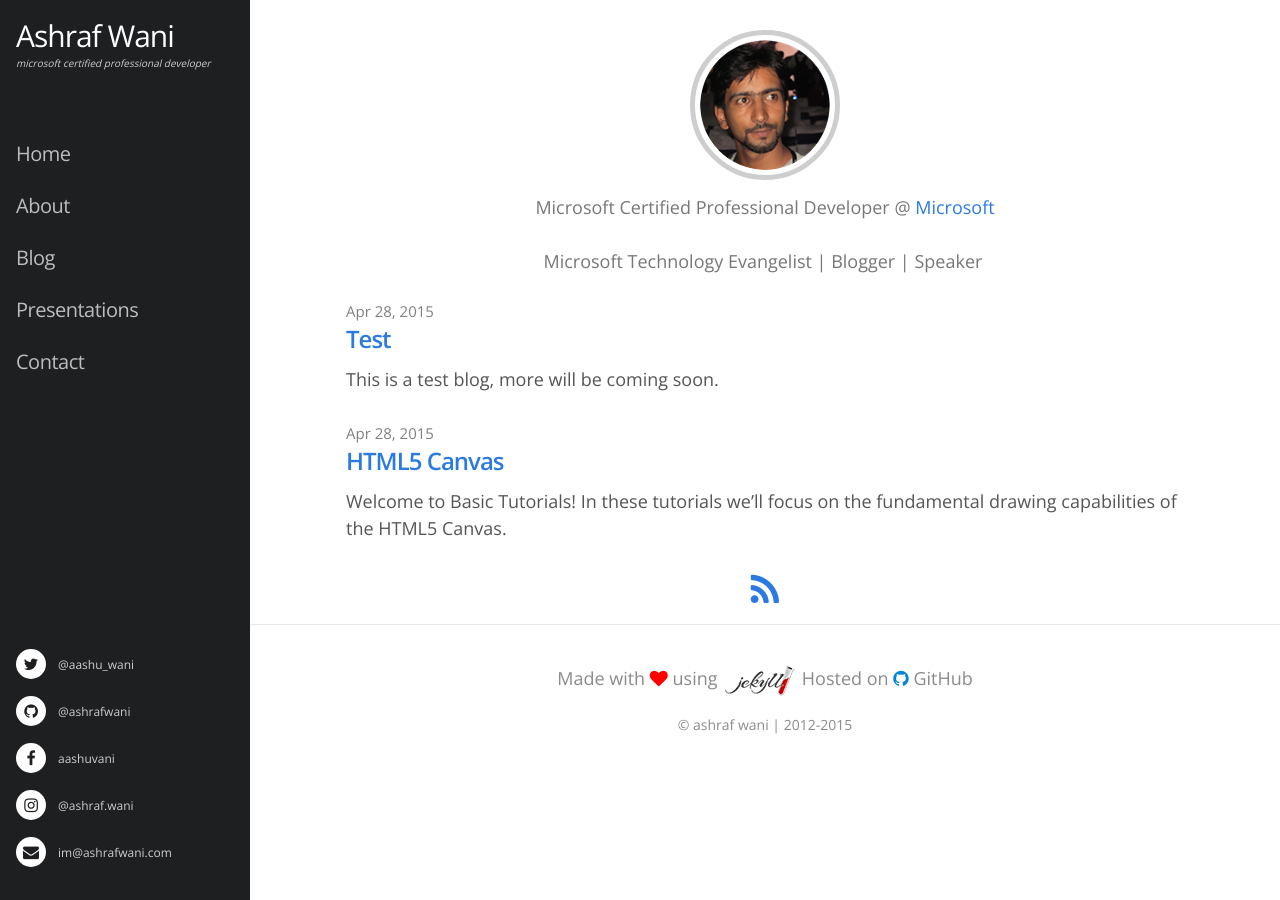
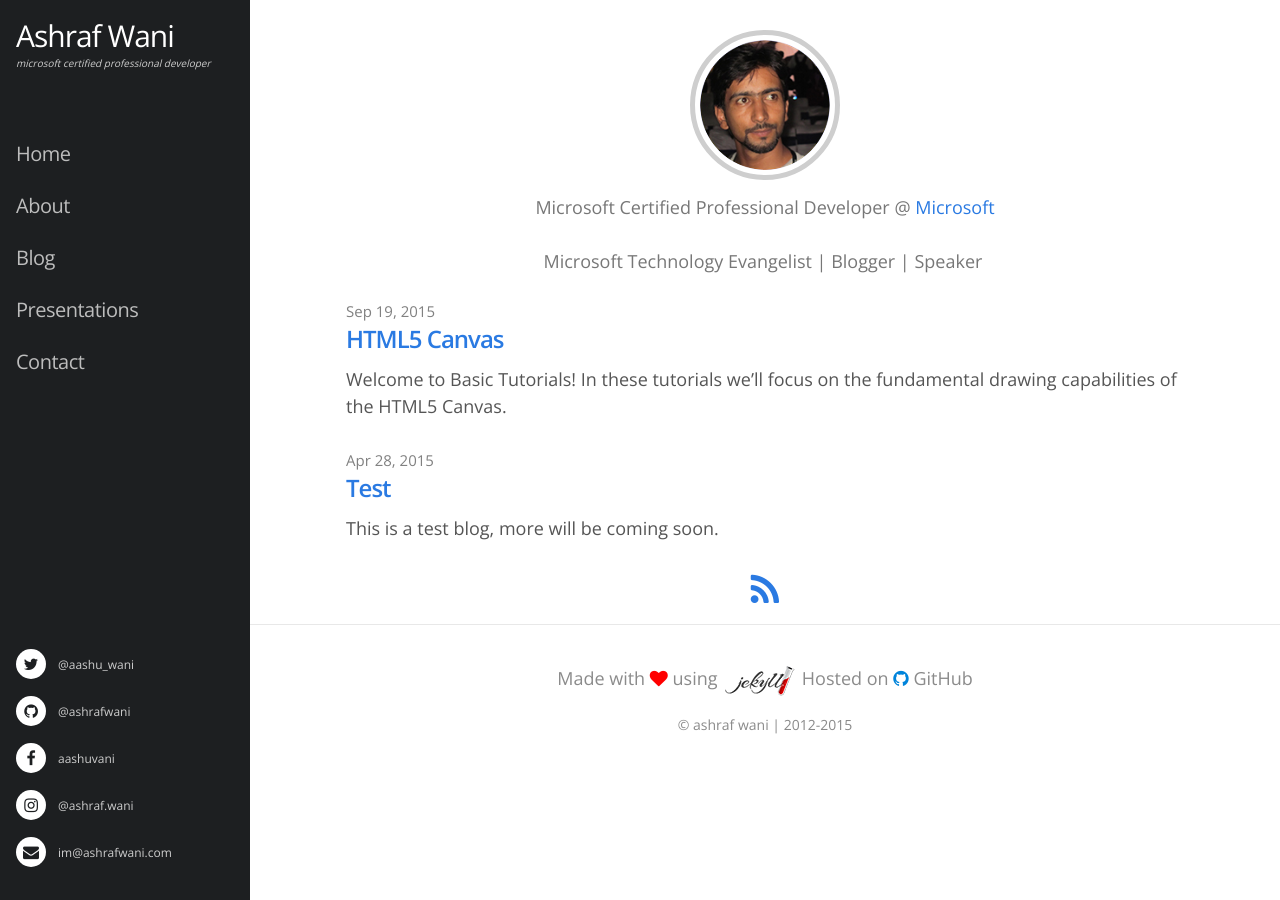
Before and after one commit to ashrafwani/ashrafwani.github.io, a Jekyll site: the page built from index.html, in a window 1280 px wide. Built offline with Jekyll 4.4.1, drawn with Linux system fonts in a browser that asks for light colours; nearby versions of some CDN libraries; library files that are not in the unit come from our copies.

Commit message:
Update 15-09-17-html5-canvas.markdown

```diff
--- a/_posts/15-09-17-html5-canvas.markdown
+++ b/_posts/15-09-17-html5-canvas.markdown
@@ -1,7 +1,7 @@
 ---
 layout: post
 title:  "HTML5 Canvas"
-date:   2015-04-28 08:45:54
+date:   2015-09-19 08:45:54
 categories: Design
 ---
 
```
